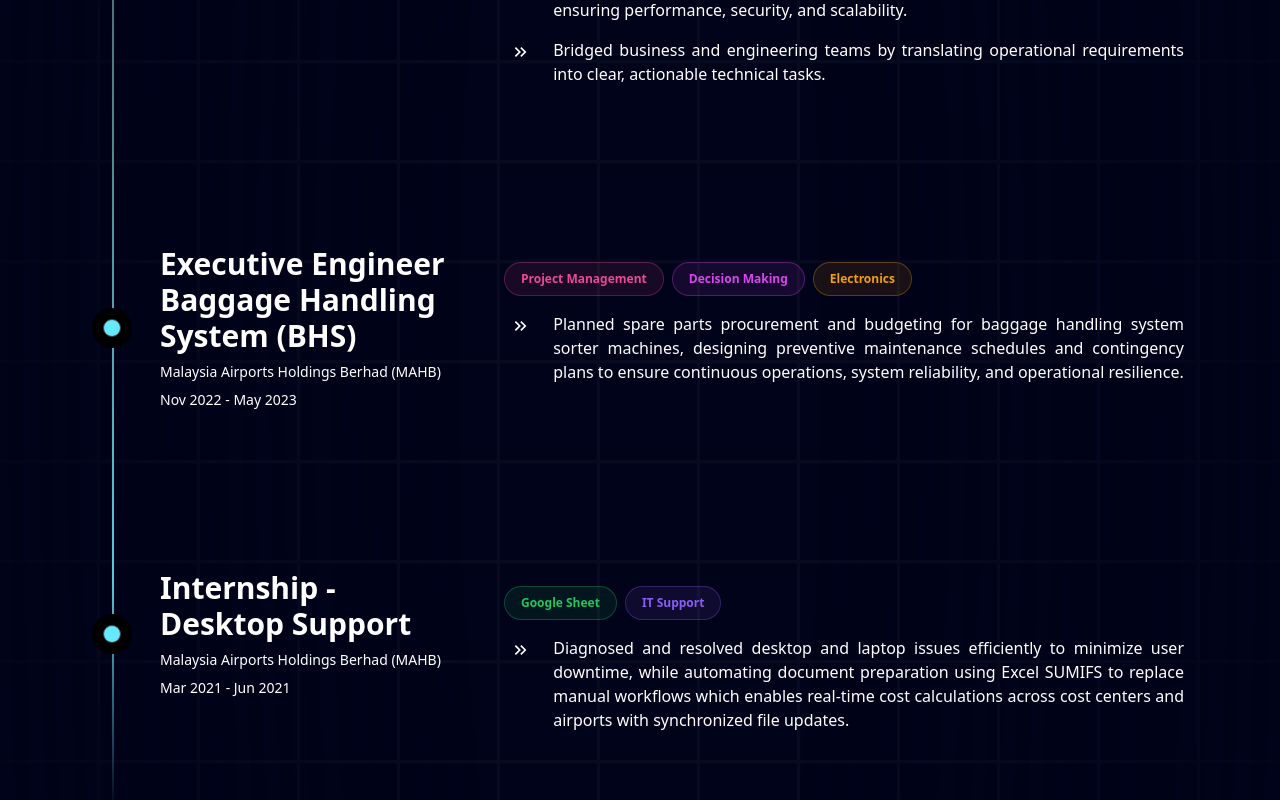
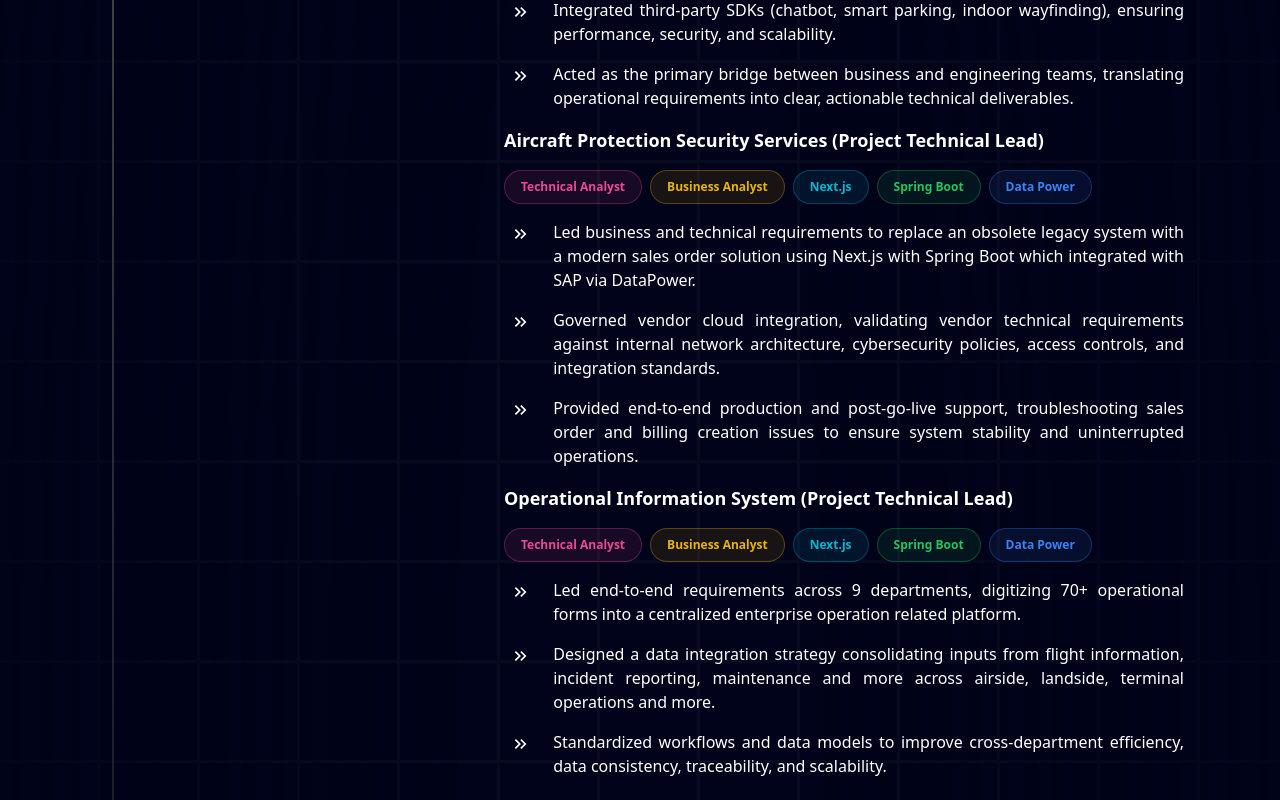
Before and after one commit to Ryukizo79/portfolionextjs, a Next.js app: page / in a window 1280 px wide. Shown: the part 2840-3640 px from the top of the page. Built offline with nearby package versions, Linux system fonts and the light colour scheme.

Commit message:
add Experiences

```diff
--- a/components/Experiences.tsx
+++ b/components/Experiences.tsx
@@ -255,7 +255,7 @@ const Experiences = () => {
       content: (
         <div className="space-y-4 text-justify">
           <p className="text-white sm:text-lg text-sm font-bold">
-            Terminal Inspection Checklist (Fullstack Developer)
+            Terminal Inspection Checklist (Fullstack Software Engineer)
           </p>
           <div
             className="flex flex-wrap gap-2 w-full font-bold text-xs"
@@ -331,7 +331,7 @@ const Experiences = () => {
           </div> */}
           {/*  */}
           <p className="text-white sm:text-lg text-sm font-bold">
-            Malaysia Airports Rate Online (Fullstack Developer)
+            Malaysia Airports Rate Online (Fullstack Software Engineer)
           </p>
           <div
             className="flex flex-wrap gap-2 w-full font-bold text-xs"
@@ -474,13 +474,13 @@ const Experiences = () => {
           </div> */}
           {/*  */}
           <p className="text-white sm:text-lg text-sm font-bold">
-            MYairports (Subject Matter Expert)
+            MYairports (Project Technical Lead)
           </p>
           <div
             className="flex flex-wrap gap-2 w-full font-bold text-xs"
           >
             {[
-              { name: "Project Management", color: "pink" },
+              { name: "Technical Analyst", color: "pink" },
               { name: "Business Analyst", color: "yellow" },
               { name: "React Native", color: "cyan" },
               { name: "Spring Boot", color: "green" },
@@ -498,24 +498,110 @@ const Experiences = () => {
             <div className="flex flex-row space-x-4 ">
               <MdKeyboardDoubleArrowRight  size={20} className="text-white mt-1 w-[5%]" />
               <p className="text-white sm:text-base text-xs w-[95%]">
-                Collaborated with vendors to design a cross-platform solution using React Native and Spring Boot, contributing to system architecture and API contracts.
+                Led technical analysis and solution design for a cross-platform mobile application using React Native, Spring Boot and Drupal CMS defining system architecture, API integration and content updates.
               </p>
             </div>
             <div className="flex flex-row space-x-4 ">
               <MdKeyboardDoubleArrowRight size={20} className="text-white mt-1 w-[5%]" />
               <p className="text-white sm:text-base text-xs w-[95%]">
-                Led integration of third-party SDKs (chatbot, smart parking, indoor wayfinding), ensuring performance, security, and scalability.
+                Integrated third-party SDKs (chatbot, smart parking, indoor wayfinding), ensuring performance, security, and scalability.
               </p>
             </div>
             <div className="flex flex-row space-x-4 ">
               <MdKeyboardDoubleArrowRight size={20} className="text-white mt-1 w-[5%]" />
               <p className="text-white sm:text-base text-xs w-[95%]">
-                Bridged business and engineering teams by translating operational requirements into clear, actionable technical tasks.
+                Acted as the primary bridge between business and engineering teams, translating operational requirements into clear, actionable technical deliverables.
+              </p>
+            </div>
+          </div>
+          {/*  */}
+          <p className="text-white sm:text-lg text-sm font-bold">
+            Aircraft Protection Security Services (Project Technical Lead)
+          </p>
+          <div
+            className="flex flex-wrap gap-2 w-full font-bold text-xs"
+          >
+            {[
+              { name: "Technical Analyst", color: "pink" },
+              { name: "Business Analyst", color: "yellow" },
+              { name: "Next.js", color: "cyan" },
+              { name: "Spring Boot", color: "green" },
+              { name: "Data Power", color: "blue" },
+            ].map((tech, idx) => (
+              <div
+                key={idx}
+                className={`w-fit rounded-full ${colorMap[tech.color]}  border  px-4 py-2`}
+              >
+                {tech.name}
+              </div>
+            ))}
+          </div>
+          <div className="flex flex-col space-y-4">
+            <div className="flex flex-row space-x-4 ">
+              <MdKeyboardDoubleArrowRight  size={20} className="text-white mt-1 w-[5%]" />
+              <p className="text-white sm:text-base text-xs w-[95%]">
+                Led business and technical requirements to replace an obsolete legacy system with a modern sales order solution using Next.js with Spring Boot which integrated with SAP via DataPower.
+              </p>
+            </div>
+            <div className="flex flex-row space-x-4 ">
+              <MdKeyboardDoubleArrowRight size={20} className="text-white mt-1 w-[5%]" />
+              <p className="text-white sm:text-base text-xs w-[95%]">
+                Governed vendor cloud integration, validating vendor technical requirements against internal network architecture, cybersecurity policies, access controls, and integration standards.
+              </p>
+            </div>
+            <div className="flex flex-row space-x-4 ">
+              <MdKeyboardDoubleArrowRight size={20} className="text-white mt-1 w-[5%]" />
+              <p className="text-white sm:text-base text-xs w-[95%]">
+                Provided end-to-end production and post-go-live support, troubleshooting sales order and billing creation issues to ensure system stability and uninterrupted operations.
+              </p>
+            </div>
+          </div>
+          {/*  */}
+          <p className="text-white sm:text-lg text-sm font-bold">
+            Operational Information System (Project Technical Lead)
+          </p>
+          <div
+            className="flex flex-wrap gap-2 w-full font-bold text-xs"
+          >
+            {[
+              { name: "Technical Analyst", color: "pink" },
+              { name: "Business Analyst", color: "yellow" },
+              { name: "Next.js", color: "cyan" },
+              { name: "Spring Boot", color: "green" },
+              { name: "Data Power", color: "blue" },
+            ].map((tech, idx) => (
+              <div
+                key={idx}
+                className={`w-fit rounded-full ${colorMap[tech.color]}  border  px-4 py-2`}
+              >
+                {tech.name}
+              </div>
+            ))}
+          </div>
+          <div className="flex flex-col space-y-4">
+            <div className="flex flex-row space-x-4 ">
+              <MdKeyboardDoubleArrowRight  size={20} className="text-white mt-1 w-[5%]" />
+              <p className="text-white sm:text-base text-xs w-[95%]">
+                Led end-to-end requirements across 9 departments, digitizing 70+ operational forms into a centralized enterprise operation related platform.
+              </p>
+            </div>
+            <div className="flex flex-row space-x-4 ">
+              <MdKeyboardDoubleArrowRight size={20} className="text-white mt-1 w-[5%]" />
+              <p className="text-white sm:text-base text-xs w-[95%]">
+                Designed a data integration strategy consolidating inputs from flight information, incident reporting, maintenance and more across airside, landside, terminal operations and more.
+              </p>
+            </div>
+            <div className="flex flex-row space-x-4 ">
+              <MdKeyboardDoubleArrowRight size={20} className="text-white mt-1 w-[5%]" />
+              <p className="text-white sm:text-base text-xs w-[95%]">
+                Standardized workflows and data models to improve cross-department efficiency, data consistency, traceability, and scalability.
               </p>
             </div>
           </div>
 
+
         </div>
+
 
       ),
     },
```
